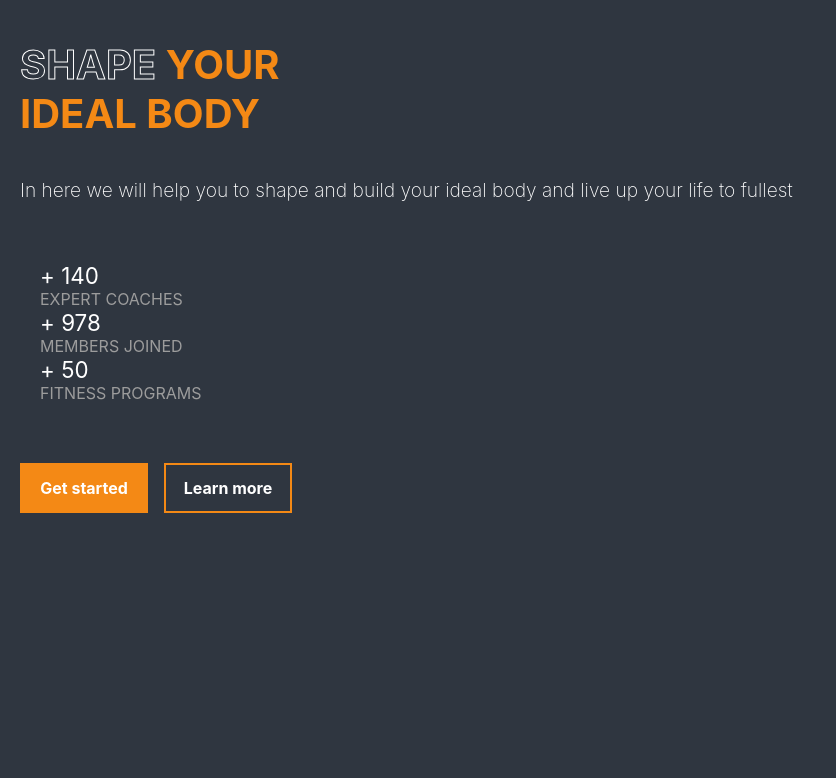
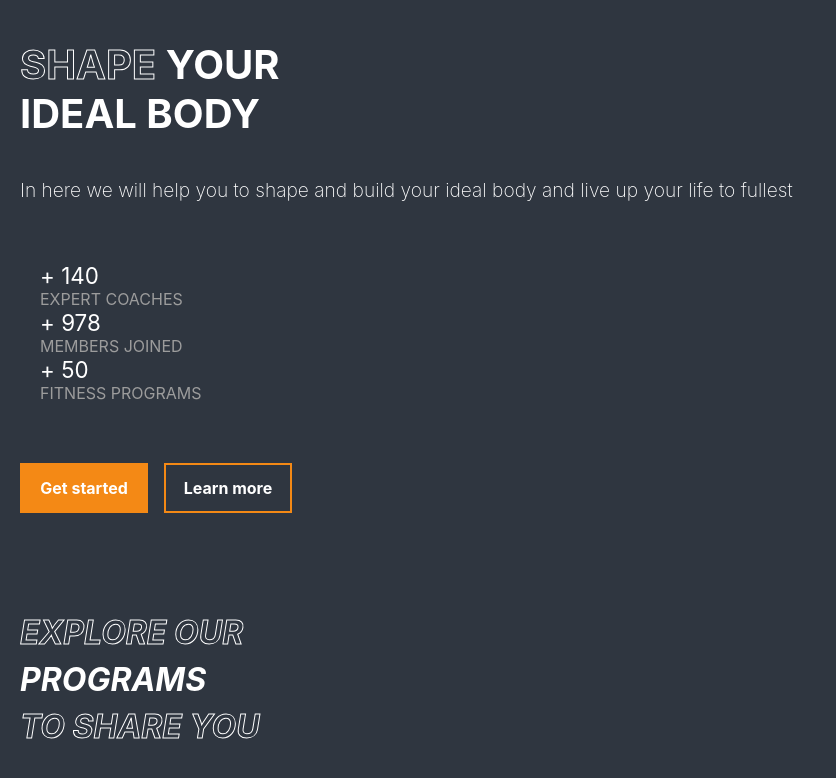
Before and after one commit to lcsaloonn/Health-react, a React (Create React App) app in the folder health-react/: page / in a window 1280 px wide. Shown: the top 778 px of the page, without its empty margins (0-836 px from the left). Built offline with nearby package versions, Linux system fonts and the light colour scheme.

Commit message:
added text to mainview

```diff
--- a/health-react/src/views/main-view/mainView.scss
+++ b/health-react/src/views/main-view/mainView.scss
@@ -8,6 +8,7 @@
     @screen md {
       @include mixins.text-format(4.5rem, normal, normal, 700);
     }
+  }
 
   .transparent {
     color: transparent;
@@ -16,8 +17,7 @@
   }
 
   .full {
-      color: var(--color-orange);
-    }
+    color: var(--color-white);
   }
 
   .cummon-text {
@@ -54,4 +54,29 @@
     font-weight: 400 !important;
     gap: 1rem;
   }
+
+  .programs-header {
+    margin-top: 100px;
+    color: var(--color-white);
+    font-size: 2rem;
+    font-style: italic;
+    font-weight: 700;
+    gap: 0.5rem;
+    text-transform: uppercase;
+    display: flex;
+    flex-direction: column;
+    margin-bottom: 40px;
+    @screen md {
+      gap: 1.5rem;
+      flex-direction: row;
+      display: flex;
+      font-size: 2rem;
+      gap: 4rem;
+      justify-content: center;
     }
+    @screen lg {
+      font-size: 3rem;
+      gap: 5rem;
+    }
+  }
+}
--- a/health-react/src/views/main-view/mainView.tsx
+++ b/health-react/src/views/main-view/mainView.tsx
@@ -56,6 +56,12 @@ const MainView = () => {
           buttonStyle={ButtonStyleEnum.SECONDARY}
         ></BasicButton>
       </div>
+
+      <div className="programs-header">
+        <span className="transparent">Explore our</span>
+        <span className="full">Programs</span>
+        <span className="transparent"> to share you</span>
+      </div>
     </div>
   );
 };
```
Lines whose indentation alone changed are shown as unchanged.
